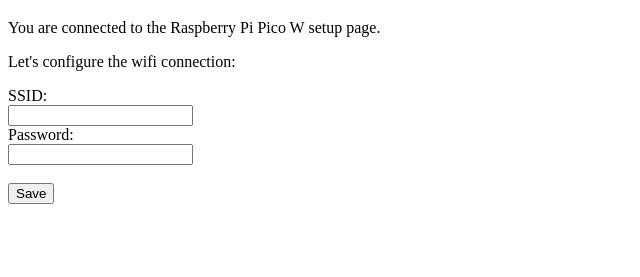
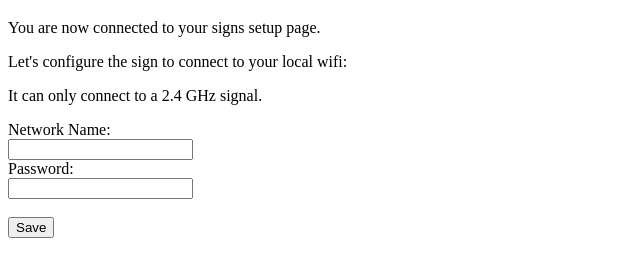
Before and after one commit to vinux84/Custom-signs, a plain HTML site: page ap_templates/index.html in a window 1280 px wide. Shown: the part 61-338 px from the top of the page, without its empty margins (0-640 px from the left). Drawn offline with Linux system fonts and the light colour scheme.

Commit message:
sign landing page

```diff
--- a/ap_templates/index.html
+++ b/ap_templates/index.html
@@ -6,10 +6,11 @@
     </head>
     <body>
         <h1>Setup</h1>
-        <p>You are connected to the Raspberry Pi Pico W setup page.</p>
-        <p>Let&apos;s configure the wifi connection:</p>
+        <p>You are now connected to your signs setup page.</p>
+        <p>Let&apos;s configure the sign to connect to your local wifi:</p>
+        <p>It can only connect to a 2.4 GHz signal.</p>
         <form action="/configure" method="POST" autocomplete="off" autocapitalize="none">
-            <label for="ssid">SSID:</label><br>
+            <label for="ssid">Network Name:</label><br>
             <input type="text" id="ssid" name="ssid"><br>
             <label for="password">Password:</label><br>
             <input type="text" id="password" name="password"><br><br>
```
